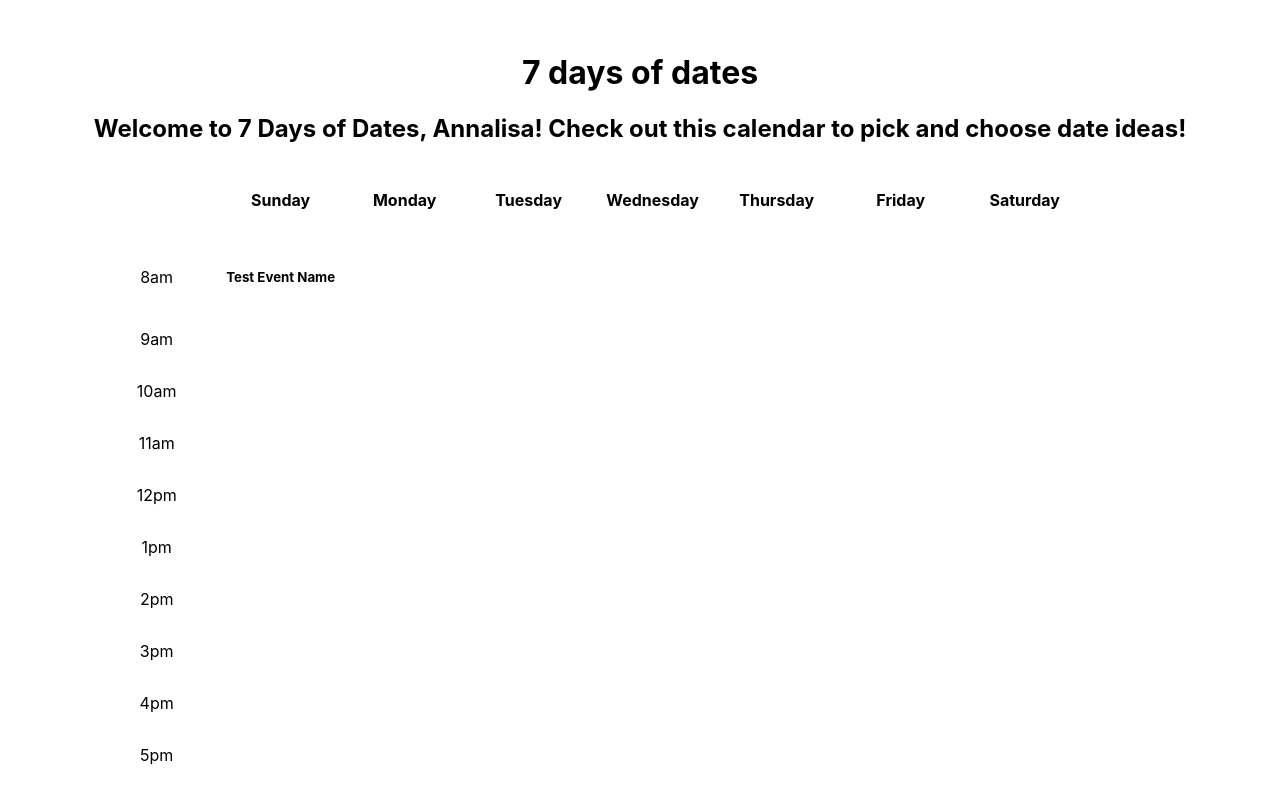
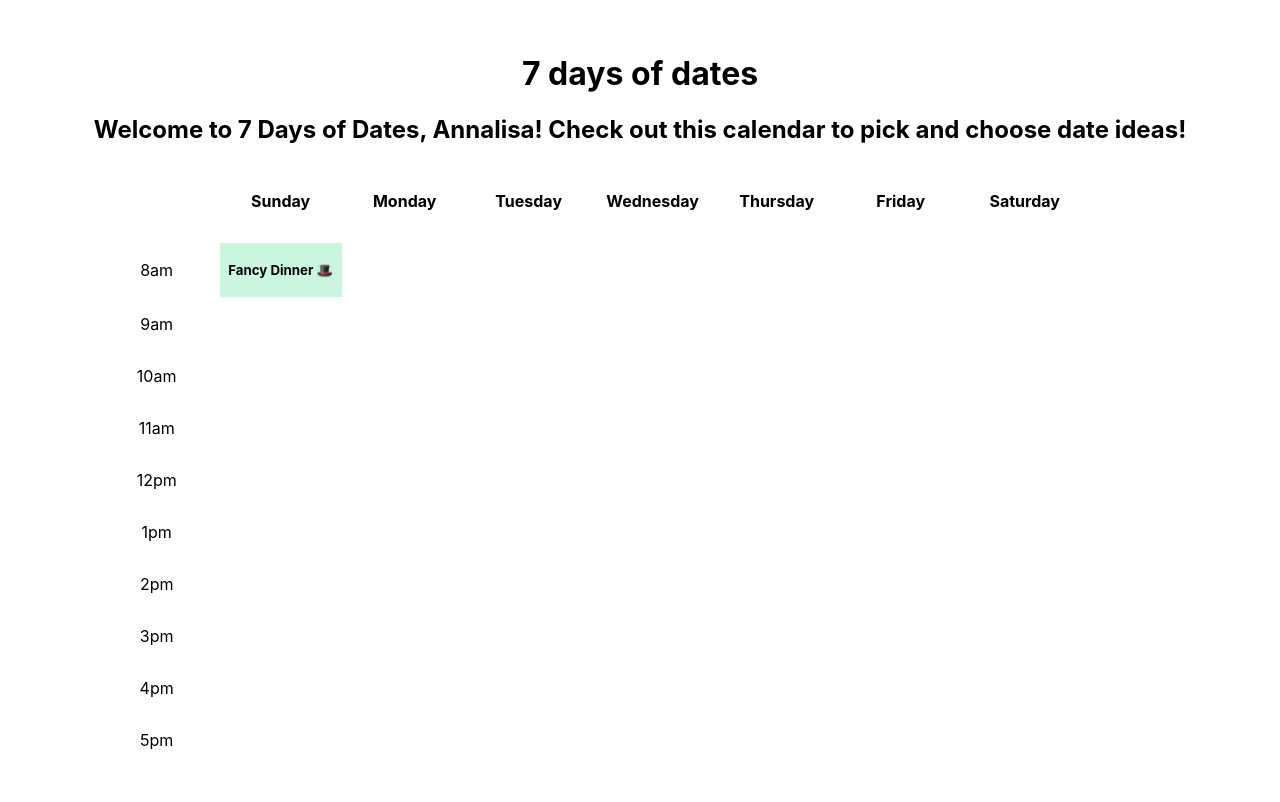
Before and after one commit to fufupatwo/DateChoicesForHer, a React (Vite) app: page / in a window 1280 px wide. Shown: the top 802 px of the page. Built offline with nearby package versions, Linux system fonts and the light colour scheme.

Commit message:
- Added custom CSS to the calendar and event components

```diff
--- a/src/components/Calendar.jsx
+++ b/src/components/Calendar.jsx
@@ -24,7 +24,7 @@
   <tbody>
   <tr>
   <td className="time">8am</td>
-  <Event/>
+  <Event event='Fancy Dinner 🎩' color ='green' />
   <td></td>
   <td></td>
   <td></td>
--- a/src/components/Event.jsx
+++ b/src/components/Event.jsx
@@ -3,9 +3,9 @@
 const Event = (props) => {
 
   return (
-     <td className="Event">
+    <td className={'Event ' + props.color}>
 
-        <h5> Test Event Name</h5>
+  <h5>{props.event}</h5>
 
      </td>
 
--- a/src/index.css
+++ b/src/index.css
@@ -19,3 +19,24 @@
 .time {
   height: 40px;
 }
+
+.Event {
+  width: 100px;
+}
+
+.Event h6, h5 {
+  line-height: 0px;
+  align-content: center;
+}
+
+.pink {
+  background: pink;
+}
+
+.blue {
+  background: rgb(190, 219, 229);
+}
+
+.green {
+  background: rgb(202, 245, 222);
+}
```
